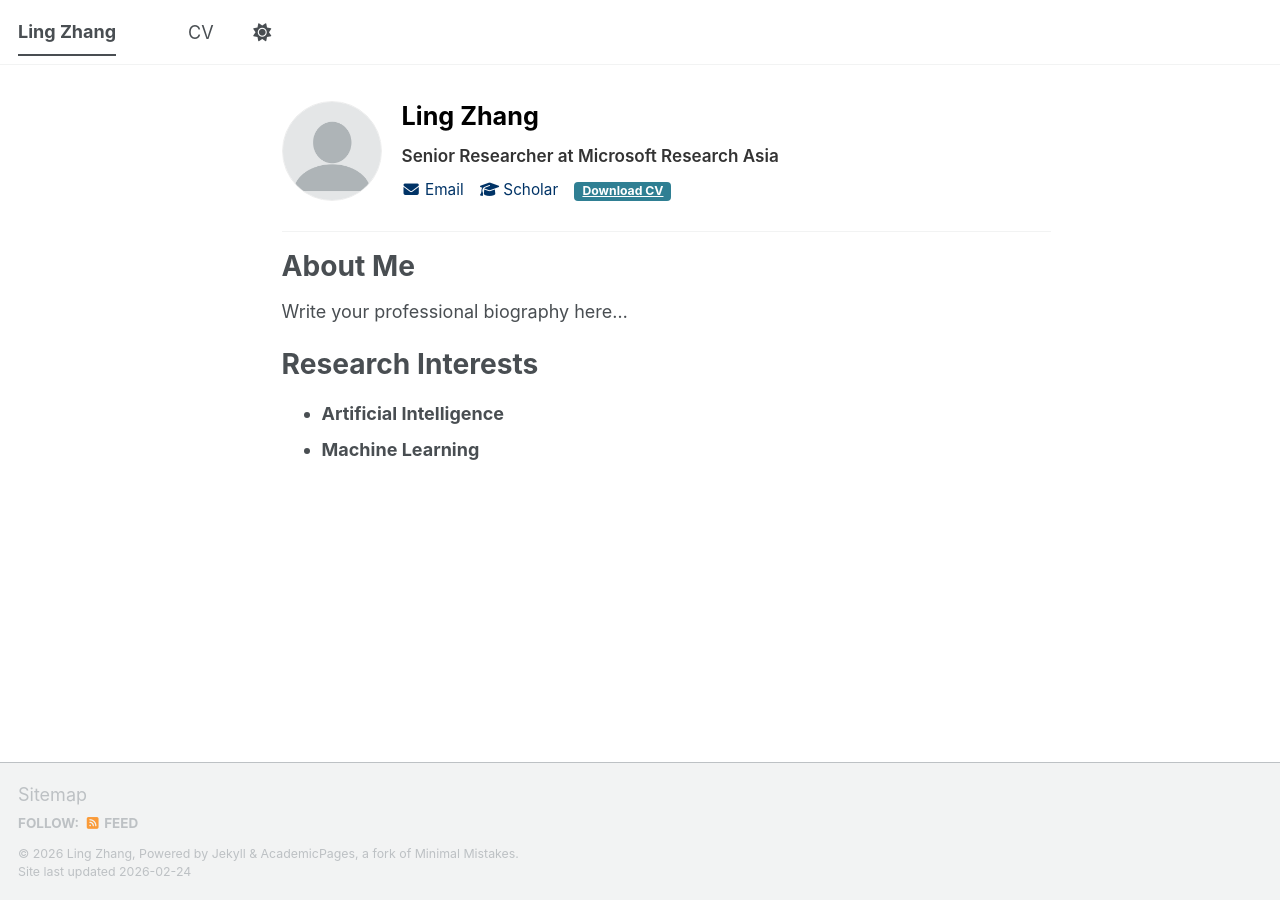
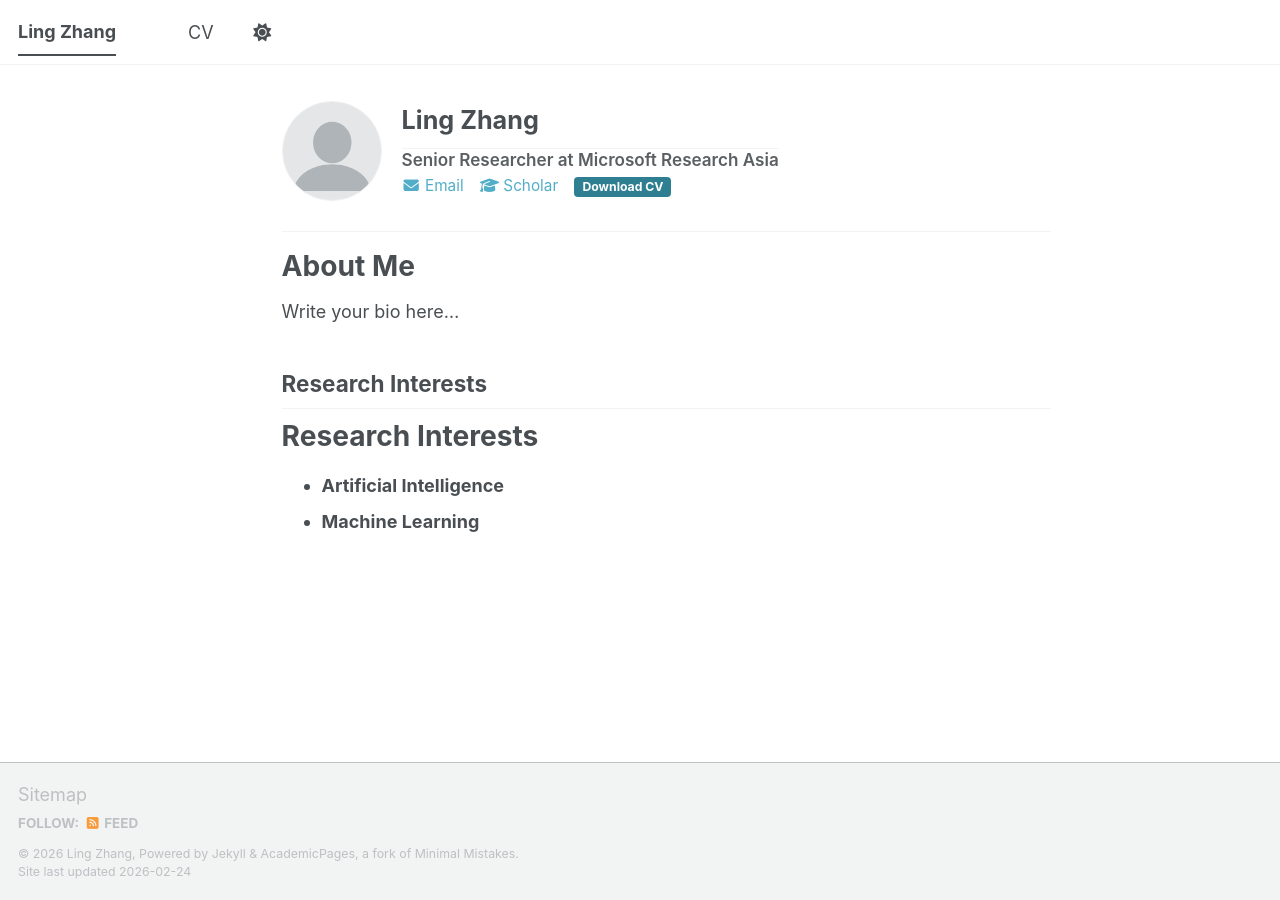
Before and after one commit to sweet-tea-olive/zhangling, a Jekyll site: the page built from _pages/about.md, in a window 1280 px wide. Built offline with Jekyll 4.4.1, drawn with Linux system fonts in a browser that asks for light colours; a script bundle is joined from its source files by our own code; library files that are not in the unit come from our copies; some of the changed lines change nothing that is shown.

Commit message:
Update about.md

```diff
--- a/_pages/about.md
+++ b/_pages/about.md
@@ -10,37 +10,53 @@ classes: wide
   /* 1. Hide the default large title */
   .page__title { display: none !important; }
 
-  /* 2. Standard Colors (Light Mode) */
-  :root {
-    --profile-name: #000000;
-    --profile-title: #333333;
-    --profile-research: #666666;
-    --profile-link: #003366;
-  }
-
-  /* 3. Dark Mode Colors (Automatically detects system/browser theme) */
-  @media (prefers-color-scheme: dark) {
-    :root {
-      --profile-name: #ffffff;
-      --profile-title: #eeeeee;
-      --profile-research: #bbbbbb;
-      --profile-link: #4fb3ff;
-    }
-  }
-
-  /* 4. Layout Tweak: Match text height to 100px photo */
+  /* 2. Layout: Match text block to the 100px photo height */
   .profile-container {
     display: flex;
     align-items: center;
     margin-bottom: 30px;
-    line-height: 1.2; /* Tightens spacing between lines */
+    line-height: 1.3;
   }
 
   .profile-text {
     display: flex;
     flex-direction: column;
-    justify-content: space-between;
-    height: 100px; /* Forces text container to match photo height */
+    justify-content: center; /* Centers text vertically next to photo */
+    height: 100px;
+  }
+
+  /* 3. Automatic Colors: These "inherit" from your theme's Day/Night settings */
+  .profile-name {
+    margin: 0;
+    padding: 0;
+    border: none;
+    font-size: 1.4em;
+    color: inherit; /* Automatically black in day, white in night */
+  }
+
+  .profile-title {
+    font-size: 0.95em;
+    font-weight: 600;
+    color: inherit;
+    opacity: 0.9; /* Makes it slightly softer than the name */
+  }
+
+  .profile-research {
+    font-size: 0.85em;
+    font-style: italic;
+    color: inherit;
+    opacity: 0.7; /* Makes this row even softer/greyer */
+  }
+
+  .profile-links {
+    font-size: 0.85em;
+    margin-top: 5px;
+  }
+
+  /* Use the theme's default link color */
+  .profile-links a {
+    margin-right: 12px;
+    text-decoration: none;
   }
 </style>
 
@@ -49,26 +65,26 @@ classes: wide
   <img src="/images/profile.png" style="width: 100px; height: 100px; border-radius: 50%; margin-right: 20px; object-fit: cover; border: 1px solid #eee;">
 
   <div class="profile-text">
-    <!-- Name: Smaller font (1.4em) -->
-    <h2 style="margin: 0; padding: 0; border: none; font-size: 1.4em; color: var(--profile-name);">Ling Zhang</h2>
+    <!-- Name -->
+    <h2 class="profile-name">Ling Zhang</h2>
 
-    <!-- Job Title: Small and Bold -->
-    <div style="font-size: 0.95em; font-weight: 600; color: var(--profile-title);">
+    <!-- Job Title -->
+    <div class="profile-title">
       Senior Researcher at Microsoft Research Asia
     </div>
 
 
     <!-- Contact Links & CV Button -->
-    <div style="font-size: 0.85em;">
-      <a href="mailto:zhangling@microsoft.com" style="margin-right: 12px; color: var(--profile-link); text-decoration: none;">
+    <div class="profile-links">
+      <a href="mailto:zhangling@microsoft.com">
         <i class="fas fa-fw fa-envelope"></i> Email
       </a>
-     <a href="https://scholar.google.com/citations?user=JzRpUcMAAAAJ" style="margin-right: 12px; color: var(--profile-link); text-decoration: none;">
-      <i class="fas fa-fw fa-graduation-cap"></i> Scholar
+      <a href="https://scholar.google.com/citations?user=JzRpUcMAAAAJ" target="_blank">
+        <i class="fas fa-fw fa-graduation-cap"></i> Scholar
+      </a>
+     <a href="/files/my_cv.pdf" target="_blank" rel="noopener noreferrer" class="btn btn--info" style="margin: 0; padding: 2px 8px; font-size: 0.8em; border-radius: 4px; color: white !important;">
+    Download CV
     </a>
-      <a href="/files/my_cv.pdf" class="btn btn--info" style="margin: 0; padding: 2px 8px; font-size: 0.8em; border-radius: 4px;">
-        Download CV
-      </a>
     </div>
   </div>
 </div>
@@ -76,7 +92,10 @@ classes: wide
 <hr>
 
 # About Me
-Write your professional biography here...
+Write your bio here...
+
+## Research Interests
+
 
 # Research Interests
 * **Artificial Intelligence**
```
